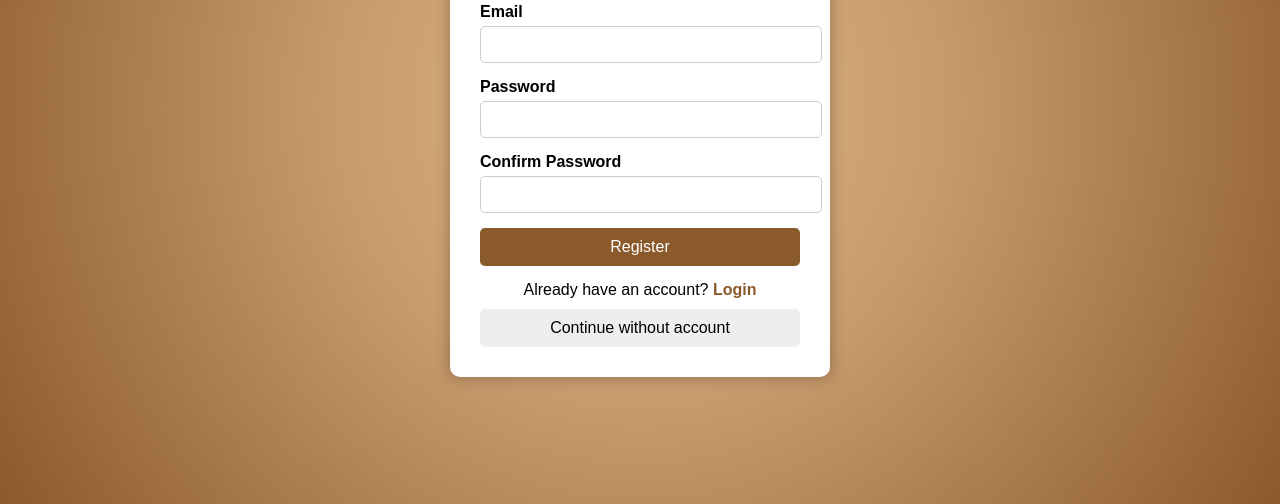
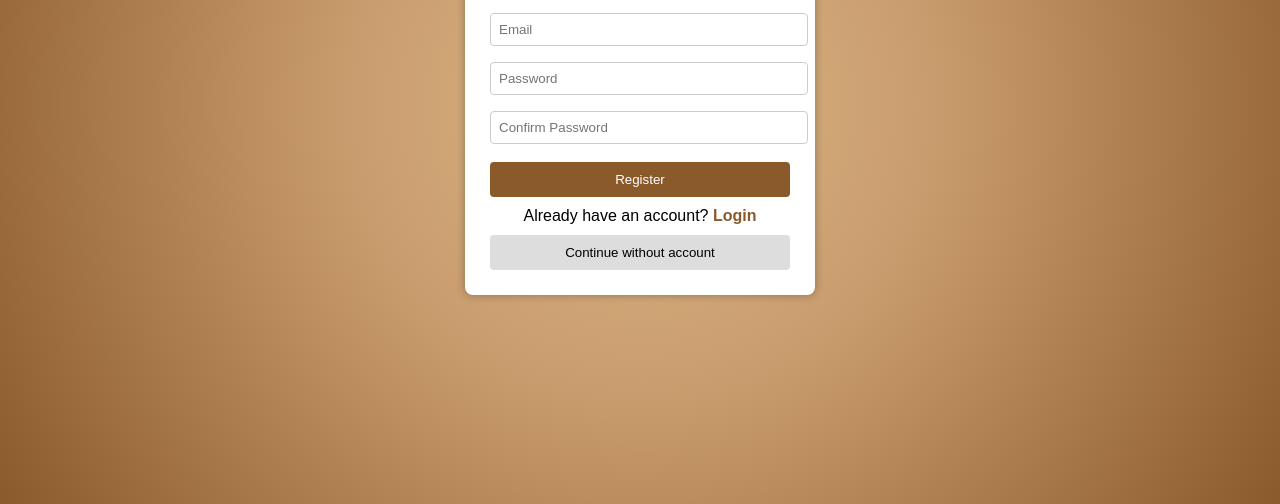
Before and after one commit to Madhurashastry14/Carrom-Game-Implimentation, a plain HTML site: page frontend/register.html in a window 1280 px wide. Shown: the part 296-800 px from the top of the page. Drawn offline with Linux system fonts and the light colour scheme.

Commit message:
fix rgstr page

```diff
--- a/frontend/register.html
+++ b/frontend/register.html
@@ -14,12 +14,12 @@
             margin: 0;
         }
 
-        .container {
+        .register-box {
             background: white;
-            padding: 30px;
-            width: 320px;
-            border-radius: 10px;
-            box-shadow: 0px 0px 15px rgba(0,0,0,0.3);
+            padding: 25px;
+            width: 300px;
+            border-radius: 8px;
+            box-shadow: 0 0 10px rgba(0,0,0,0.3);
         }
 
         h2 {
@@ -27,53 +27,47 @@
             margin-bottom: 20px;
         }
 
-        label {
-            font-weight: bold;
-        }
-
         input {
             width: 100%;
-            padding: 10px;
-            margin-top: 5px;
-            margin-bottom: 15px;
-            border-radius: 5px;
+            padding: 8px;
+            margin: 8px 0;
+            border-radius: 4px;
             border: 1px solid #ccc;
         }
 
-        .btn {
+        button {
             width: 100%;
             padding: 10px;
-            background: #8b5a2b;
+            margin-top: 10px;
+            background-color: #8b5a2b;
             color: white;
             border: none;
-            border-radius: 5px;
+            border-radius: 4px;
             cursor: pointer;
-            font-size: 16px;
         }
 
-        .btn:hover {
-            background: #6d4521;
+        button:hover {
+            background-color: #6d4521;
         }
 
-        .link {
+        .login-link {
             text-align: center;
-            margin-top: 15px;
+            margin-top: 10px;
         }
 
-        .link a {
+        .login-link a {
             text-decoration: none;
             color: #8b5a2b;
             font-weight: bold;
         }
 
         .guest-btn {
-            background: #eee;
+            background: #ddd;
             color: black;
-            margin-top: 10px;
         }
 
         .guest-btn:hover {
-            background: #ddd;
+            background: #ccc;
         }
     </style>
 
@@ -81,35 +75,29 @@
 
 <body>
 
-<div class="container">
+<div class="register-box">
 
 <h2>Register</h2>
 
 <form action="index.html">
 
-    <label>Username</label>
-    <input type="text" required>
+    <input type="email" placeholder="Email" required>
 
-    <label>Email</label>
-    <input type="email" required>
+    <input type="password" placeholder="Password" required>
 
-    <label>Password</label>
-    <input type="password" required>
+    <input type="password" placeholder="Confirm Password" required>
 
-    <label>Confirm Password</label>
-    <input type="password" required>
-
-    <button type="submit" class="btn">Register</button>
+    <button type="submit">Register</button>
 
 </form>
 
-<div class="link">
+<div class="login-link">
     Already have an account?
     <a href="login.html">Login</a>
 </div>
 
 <form action="index.html">
-    <button class="btn guest-btn">Continue without account</button>
+    <button class="guest-btn">Continue without account</button>
 </form>
 
 </div>
```
